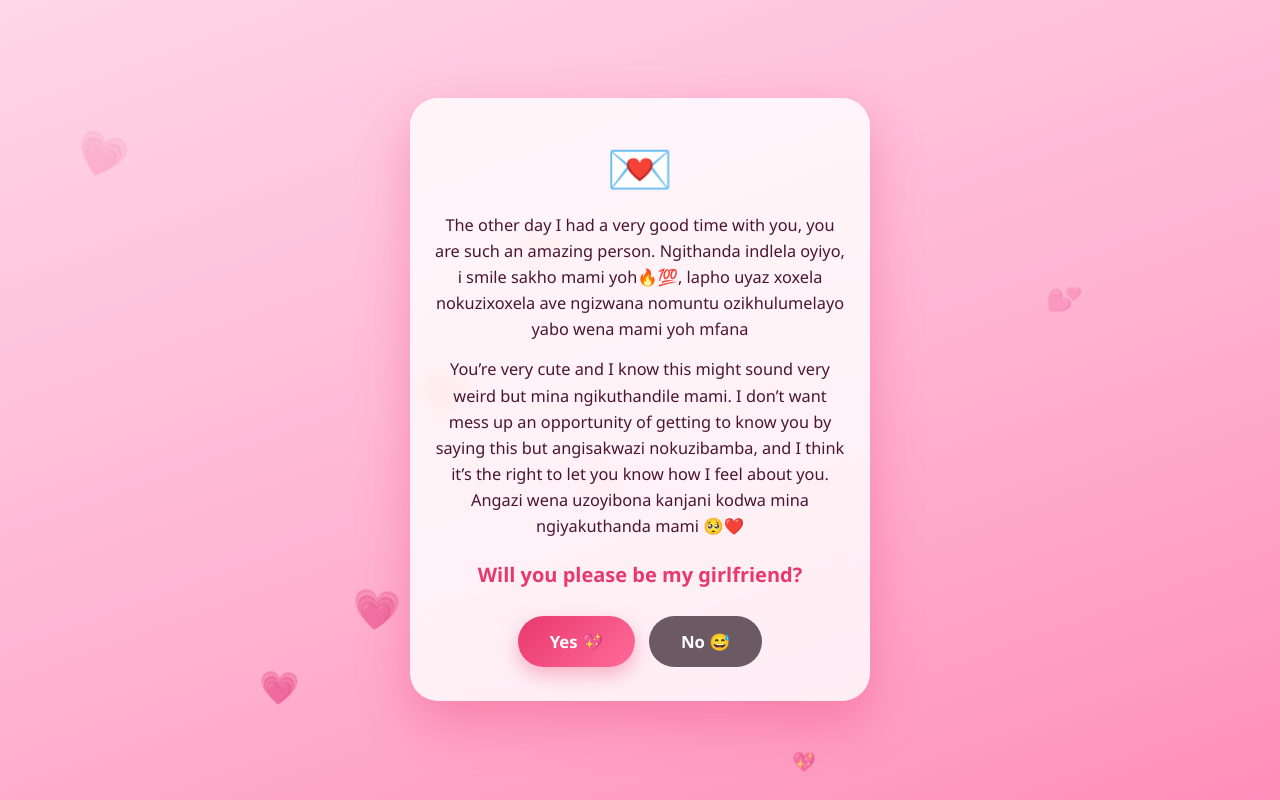
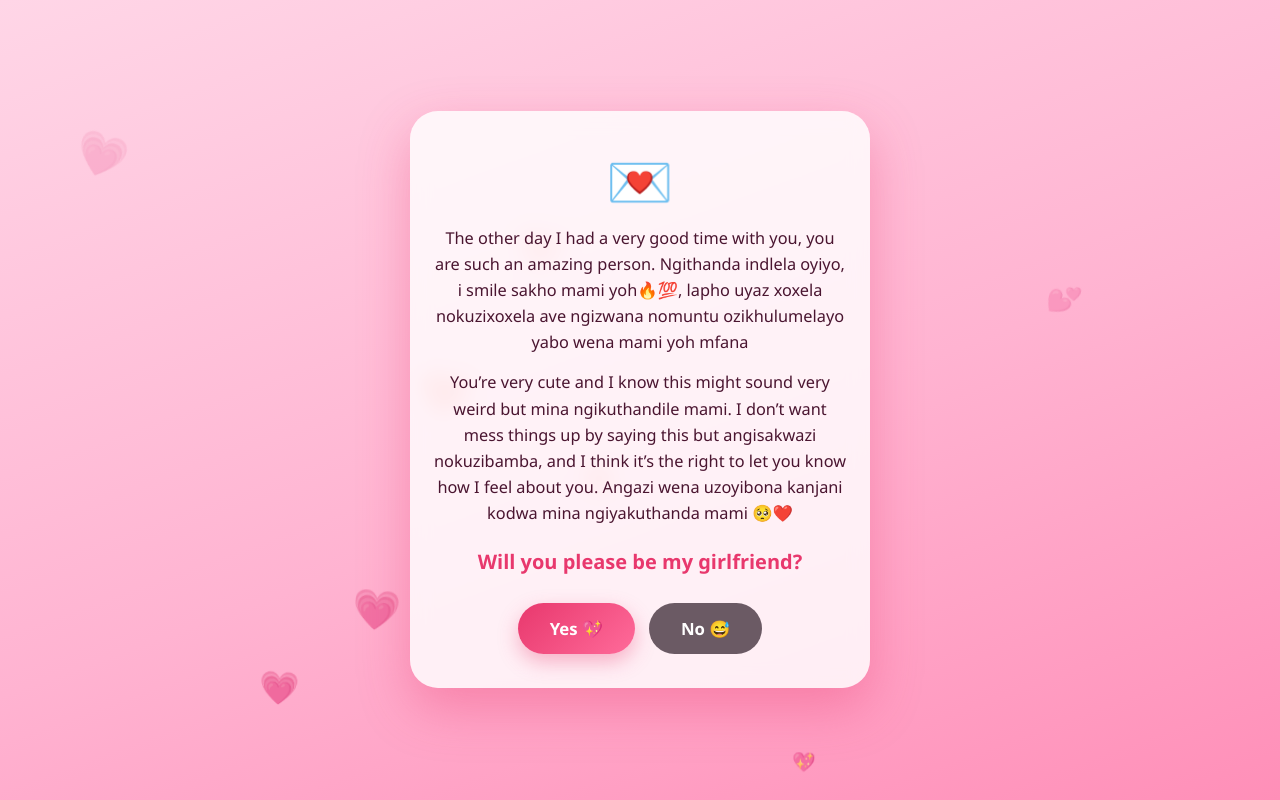
Before and after one commit to mfundoMahlaba/nokwanda, a plain HTML site: page index.html in a window 1280 px wide. Both pictures are taken after a click on the button "Okay 🙂". Drawn offline with Linux system fonts and the light colour scheme.

Commit message:
Update index.html

```diff
--- a/index.html
+++ b/index.html
@@ -153,7 +153,7 @@
   <section class="card" id="page2">
     <div class="emoji">💌</div>
     <p>The other day I had a very good time with you, you are such an amazing person. Ngithanda indlela oyiyo, i smile sakho mami yoh🔥💯, lapho uyaz xoxela nokuzixoxela ave ngizwana nomuntu ozikhulumelayo yabo wena mami yoh mfana</p>
-    <p>You’re very cute and I know this might sound very weird but mina ngikuthandile mami. I don’t want mess up an opportunity of getting to know you by saying this but angisakwazi nokuzibamba, and I think it’s the right to let you know how I feel about you. Angazi wena uzoyibona kanjani kodwa mina ngiyakuthanda mami 🥺❤️</p>
+    <p>You’re very cute and I know this might sound very weird but mina ngikuthandile mami. I don’t want mess things up by saying this but angisakwazi nokuzibamba, and I think it’s the right to let you know how I feel about you. Angazi wena uzoyibona kanjani kodwa mina ngiyakuthanda mami 🥺❤️</p>
     <p class="big">Will you please be my girlfriend?</p>
     <div class="choices" id="choices">
       <button class="btn btn-primary" id="yesBtn">Yes 💖</button>
```
